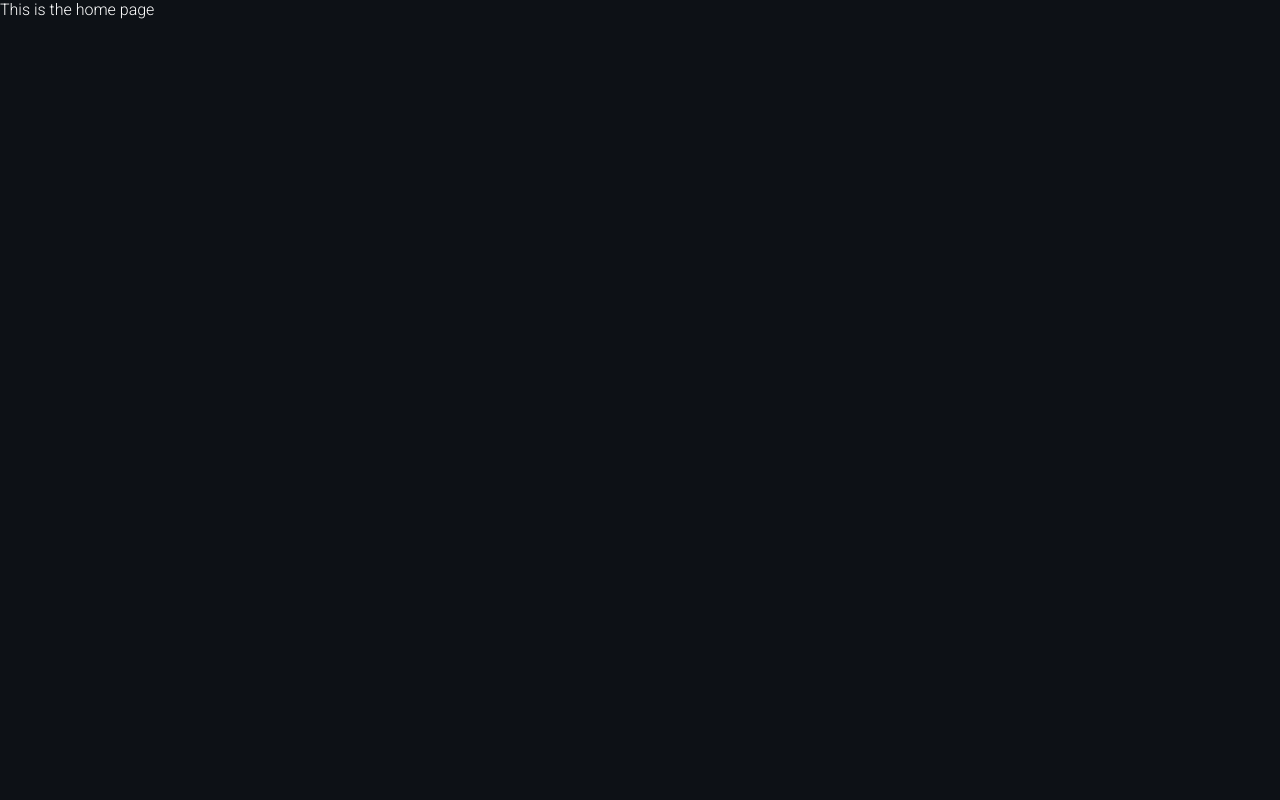
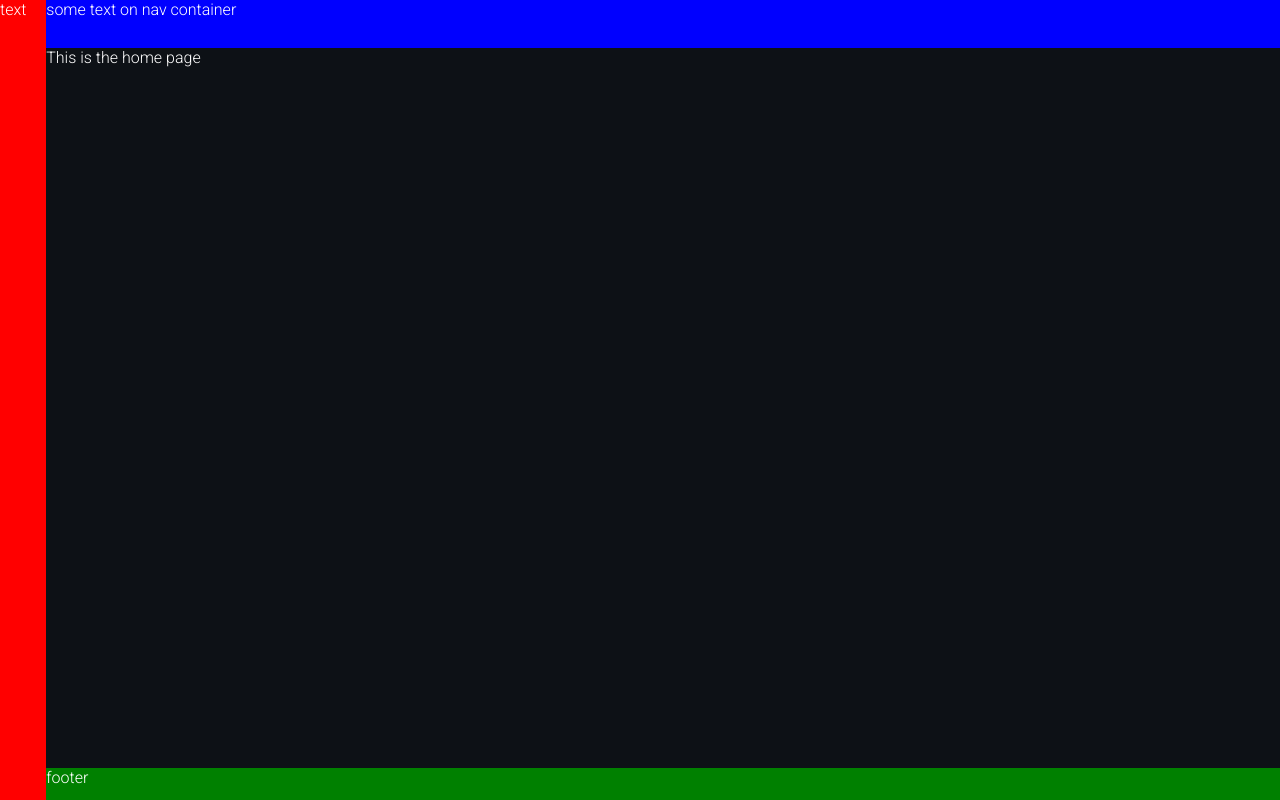
Before and after one commit to RazTutu/entertainment_hub-client, a React (Vite) app: page / in a window 1280 px wide. Built offline with nearby package versions, Linux system fonts and the light colour scheme; no server answers.

Commit message:
feat: separate sidebar and main content; footer is always locate at the bottom; nav is sticky;

```diff
--- /dev/null
+++ b/src/components/footer/footer.tsx
@@ -0,0 +1,5 @@
+import { FooterContainer } from './styles';
+
+export const Footer = ({}) => {
+  return <FooterContainer>footer</FooterContainer>;
+};
--- /dev/null
+++ b/src/components/footer/styles.ts
@@ -0,0 +1,8 @@
+import styled from 'styled-components';
+
+export const FooterContainer = styled.footer`
+  width: 100%;
+  height: 2rem;
+  background-color: green;
+  margin-top: auto;
+`;
--- /dev/null
+++ b/src/components/navigation/index.ts
@@ -0,0 +1 @@
+export * from './navigation';
--- /dev/null
+++ b/src/components/navigation/navigation.tsx
@@ -0,0 +1,9 @@
+import { NavContainer } from './styles';
+
+export const Navigation = ({}) => {
+  return (
+    <NavContainer>
+      some text on nav container
+    </NavContainer>
+  );
+};
--- /dev/null
+++ b/src/components/navigation/styles.ts
@@ -0,0 +1,10 @@
+import styled from 'styled-components';
+
+export const NavContainer = styled.nav`
+  width: 100%;
+  height: 3rem;
+  background-color: blue;
+  position: sticky;
+  top: 0;
+  z-index: 1;
+`;
--- /dev/null
+++ b/src/components/sidebar/index.ts
@@ -0,0 +1 @@
+export * from './sidebar';
--- /dev/null
+++ b/src/components/sidebar/sidebar.tsx
@@ -0,0 +1,12 @@
+import {
+  SidebarContainer,
+  SidebarContent,
+} from './styles';
+
+export const Sidebar = ({}) => {
+  return (
+    <SidebarContainer>
+      <SidebarContent>text</SidebarContent>
+    </SidebarContainer>
+  );
+};
--- /dev/null
+++ b/src/components/sidebar/styles.ts
@@ -0,0 +1,14 @@
+import styled from 'styled-components';
+
+export const SidebarContainer = styled.aside`
+  width: 3rem;
+  min-height: 100vh;
+  background-color: red;
+  position: sticky;
+`;
+
+export const SidebarContent = styled.div`
+  position: sticky;
+  top: 0;
+  z-index: 1;
+`;
--- a/src/layouts/dashboard-layout.tsx
+++ b/src/layouts/dashboard-layout.tsx
@@ -1,5 +1,14 @@
 import { ReactNode } from 'react';
-import { MainContainer } from './styles';
+
+import {
+  ChildContent,
+  Content,
+  Application,
+  SidebarContentContainer,
+} from './styles';
+import { Navigation } from '@/components/navigation';
+import { Sidebar } from '@/components/sidebar';
+import { Footer } from '@/components/footer/footer';
 
 type DashboardLayoutProps = {
   children: ReactNode;
@@ -8,5 +17,16 @@ type DashboardLayoutProps = {
 export const DashboardLayout = ({
   children,
 }: DashboardLayoutProps) => {
-  return <MainContainer>{children}</MainContainer>;
+  return (
+    <Application>
+      <SidebarContentContainer>
+        <Sidebar />
+        <Content>
+          <Navigation />
+          <ChildContent>{children}</ChildContent>
+          <Footer />
+        </Content>
+      </SidebarContentContainer>
+    </Application>
+  );
 };
--- a/src/layouts/styles.ts
+++ b/src/layouts/styles.ts
@@ -1,8 +1,27 @@
 import styled from 'styled-components';
 
-export const MainContainer = styled.div`
+export const Application = styled.div`
   background-color: #0d1116;
   width: 100%;
-  height: 100vh;
+  min-height: 100vh;
   color: white;
 `;
+
+export const SidebarContentContainer = styled.div`
+  width: 100%;
+  height: 100%;
+  display: flex;
+`;
+
+export const Content = styled.div`
+  width: 100%;
+  height: 100%;
+  display: flex;
+  flex-direction: column;
+  min-height: 100vh;
+  position: relative;
+`;
+
+export const ChildContent = styled.div`
+  flex: 1;
+`;
```
Also changed, not shown: src/components/footer/index.ts (added).
